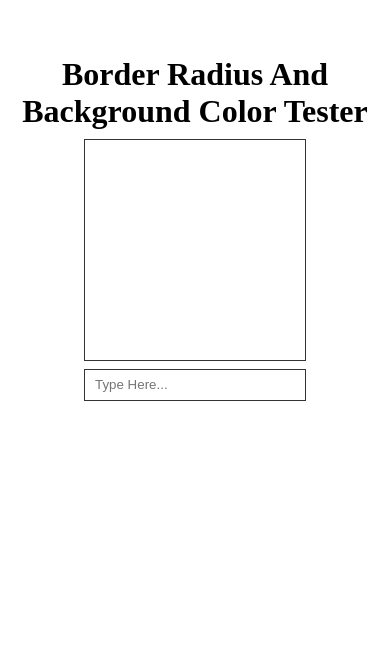
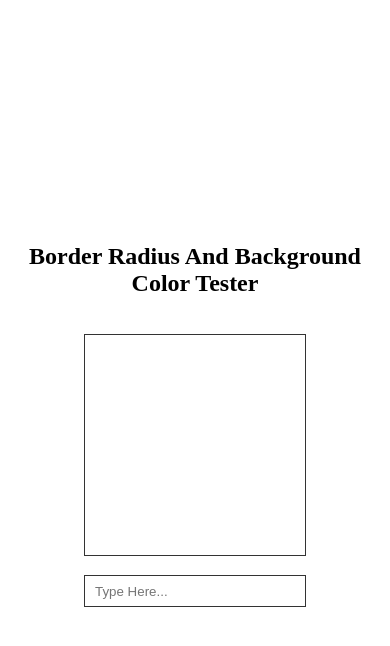
Before and after one commit to PhyoMinKhant-Xem/Boder-Radius-and-Color-Tester, a plain HTML site: page index.html in a window 390 px wide. Drawn offline with Linux system fonts and the light colour scheme.

Commit message:
Update style.css

```diff
--- a/style.css
+++ b/style.css
@@ -21,3 +21,24 @@ input{
     padding: 10px;
 
 }
+@media (max-width: 768px) {
+    h1 {
+      padding-top: 50%;
+      margin-bottom: 10%;
+      font-size: 1.5rem;
+    }
+    div{
+        margin-bottom: 5%;
+    }
+  }
+
+  @media (max-width: 480px) {
+    h1 {
+        padding-top: 50%;
+        margin-bottom: 10%;
+        font-size: 1.5rem;
+      }
+      div{
+          margin-bottom: 5%;
+      }
+    }
```
